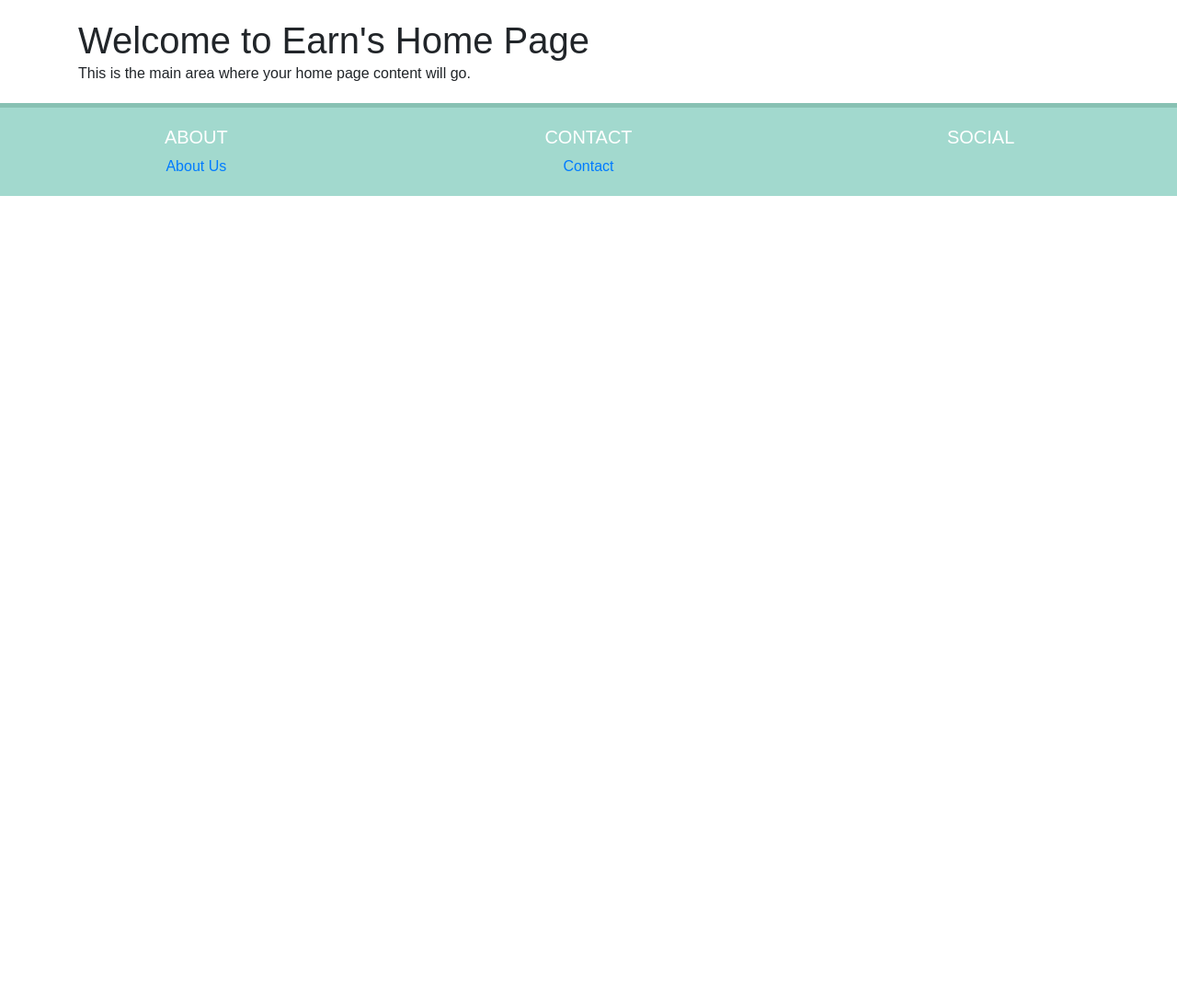
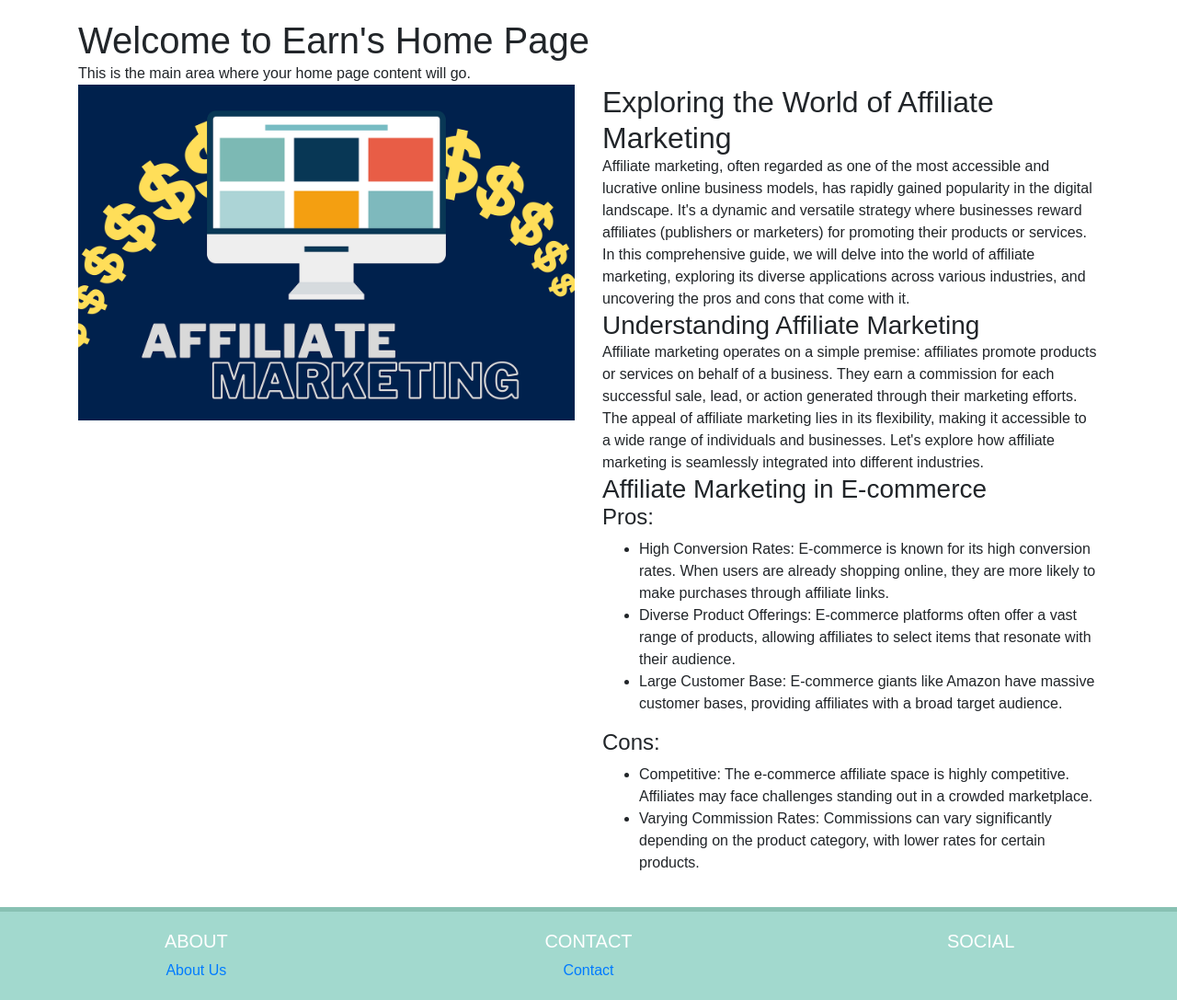
Before and after one commit to Klurifixus/earn3, a Django app: page / in a window 1280 px wide. Shown: the part 115-1202 px from the top of the page at 92% size. Before the commit the page ends 328 px from the top, so only its background shows below. Run offline with Django 4.2, Linux system fonts and the light colour scheme; some libraries are stand-ins or nearby versions.

Commit message:
#2 add article + img to home

```diff
--- a/django_project/earn_project/templates/home.html
+++ b/django_project/earn_project/templates/home.html
@@ -1,12 +1,42 @@
 {% extends "base.html" %}
 {% load static %}
 <link rel="stylesheet" href="{% static 'css/style.css' %}" type="text/css">
-
 
 {% block content %}
 <div class="container">
     <h1>Welcome to Earn's Home Page</h1>
     <p>This is the main area where your home page content will go.</p>
 
+    <div class="row">
+        <div class="col-md-6">
+            <img src="{% static 'images/affiliatemarketing.png' %}" alt="Your Image" class="img-fluid">
+        </div>
+        <div class="col-md-6">
+            <h2>Exploring the World of Affiliate Marketing</h2>
+            <p>
+                Affiliate marketing, often regarded as one of the most accessible and lucrative online business models, has rapidly gained popularity in the digital landscape. It's a dynamic and versatile strategy where businesses reward affiliates (publishers or marketers) for promoting their products or services. In this comprehensive guide, we will delve into the world of affiliate marketing, exploring its diverse applications across various industries, and uncovering the pros and cons that come with it.
+            </p>
+
+            <h3>Understanding Affiliate Marketing</h3>
+            <p>
+                Affiliate marketing operates on a simple premise: affiliates promote products or services on behalf of a business. They earn a commission for each successful sale, lead, or action generated through their marketing efforts. The appeal of affiliate marketing lies in its flexibility, making it accessible to a wide range of individuals and businesses. Let's explore how affiliate marketing is seamlessly integrated into different industries.
+            </p>
+
+            <h3>Affiliate Marketing in E-commerce</h3>
+
+            <h4>Pros:</h4>
+            <ul>
+                <li>High Conversion Rates: E-commerce is known for its high conversion rates. When users are already shopping online, they are more likely to make purchases through affiliate links.</li>
+                <li>Diverse Product Offerings: E-commerce platforms often offer a vast range of products, allowing affiliates to select items that resonate with their audience.</li>
+                <li>Large Customer Base: E-commerce giants like Amazon have massive customer bases, providing affiliates with a broad target audience.</li>
+            </ul>
+
+            <h4>Cons:</h4>
+            <ul>
+                <li>Competitive: The e-commerce affiliate space is highly competitive. Affiliates may face challenges standing out in a crowded marketplace.</li>
+                <li>Varying Commission Rates: Commissions can vary significantly depending on the product category, with lower rates for certain products.</li>
+            </ul>
+        </div>
+    </div>
 </div>
 {% endblock content %}
```
